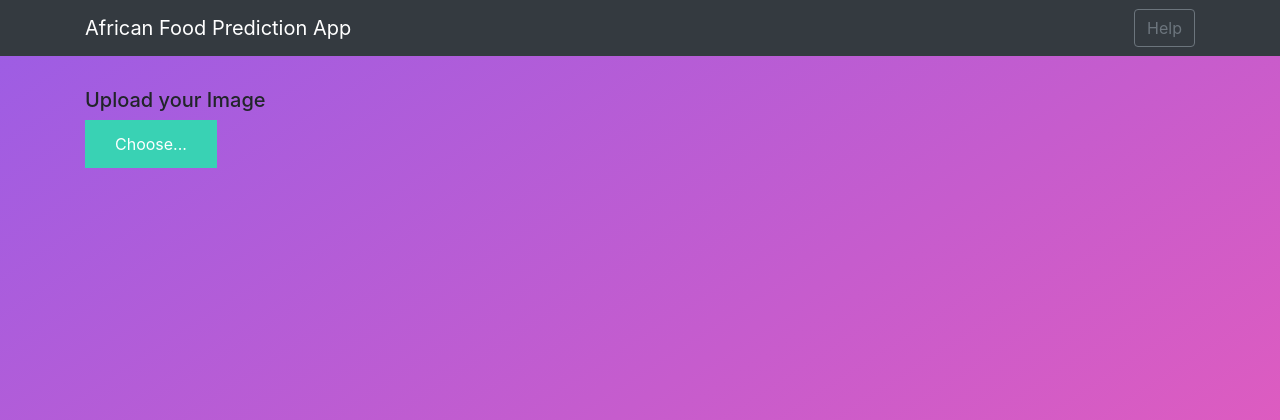
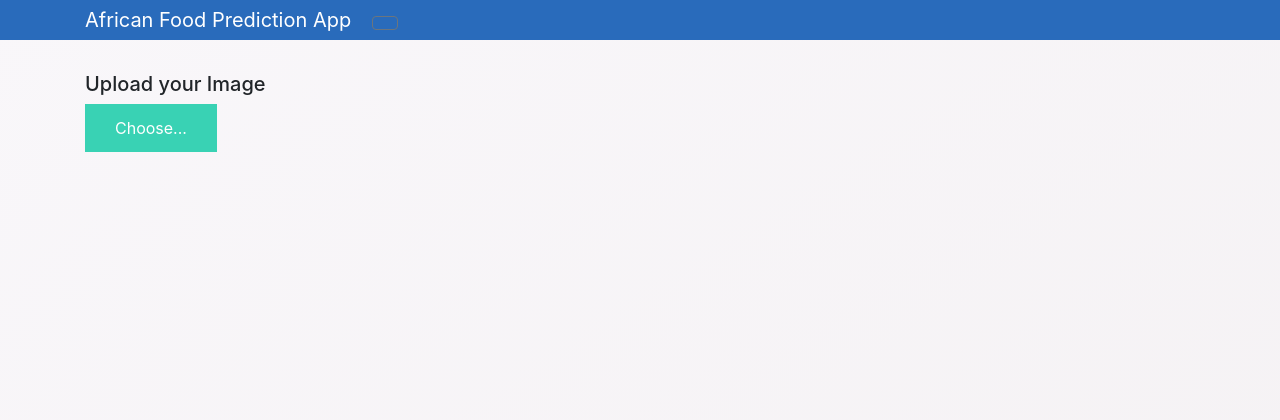
Before and after one commit to graccy4eva/foods, a Flask app: page / in a window 1280 px wide. Shown: the top 420 px of the page. Run offline with Flask 2, Linux system fonts and the light colour scheme; some libraries are stand-ins or nearby versions.

Commit message:
Update base.html

```diff
--- a/templates/base.html
+++ b/templates/base.html
@@ -12,11 +12,11 @@
     <link href="{{ url_for('static', filename='css/main.css') }}" rel="stylesheet">
 </head>
 
-<body style ="background-image: linear-gradient(147deg, #9b5de5 0%, #f15bb5 100%)">
-    <nav class="navbar navbar-dark bg-dark">
-        <div class="container">
-            <a class="navbar-brand" href="#">African Food Prediction App</a>
-            <button class="btn btn-outline-secondary my-2 my-sm-0" type="submit">Help</button>
+<body style ="background-image: linear-gradient(147deg, #f9f7fa 0%, #f4f1f3 100%)">
+    <nav  style="background-color: rgb(41, 107, 187); ">
+        <div class="container" style="background-color: rgb(41, 107, 187);">
+            <a class="navbar-brand" style="background-color: rgb(41, 107, 187); color:white" href="#">African Food Prediction App</a>
+            <button class="btn btn-outline-secondary my-2 my-sm-0" style="background-color: rgb(41, 107, 187); color:white" type="submit"></button>
         </div>
     </nav>
     <div class="container">
```
